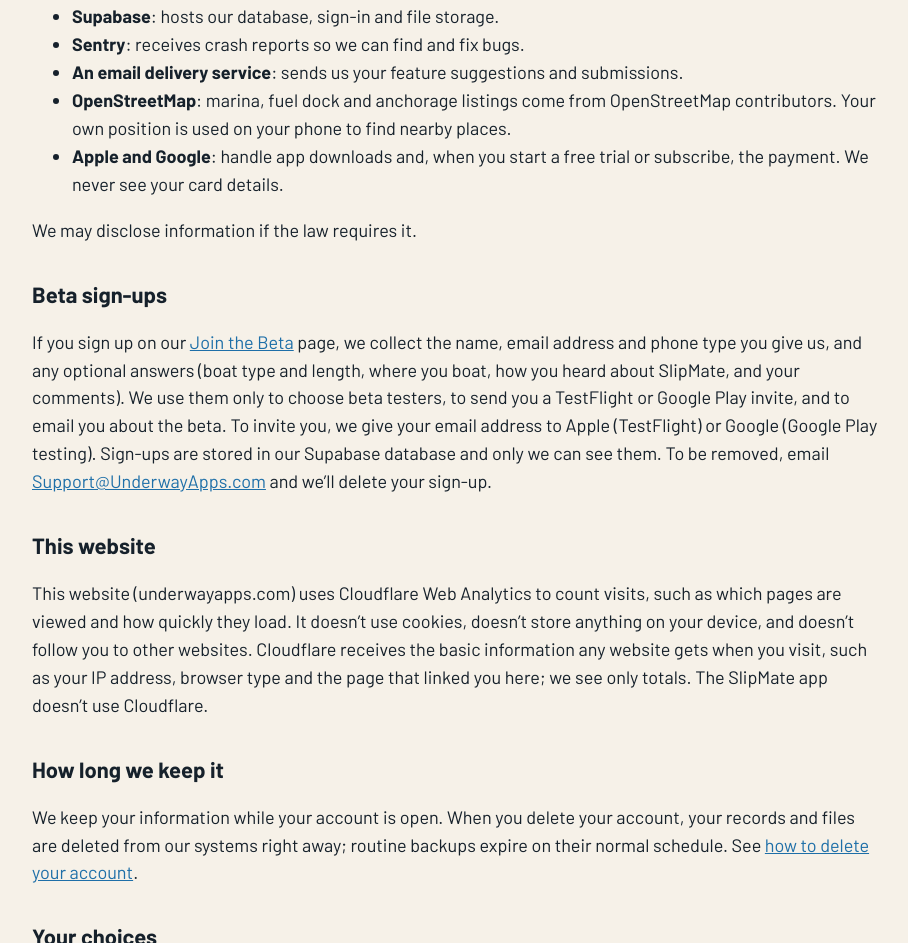
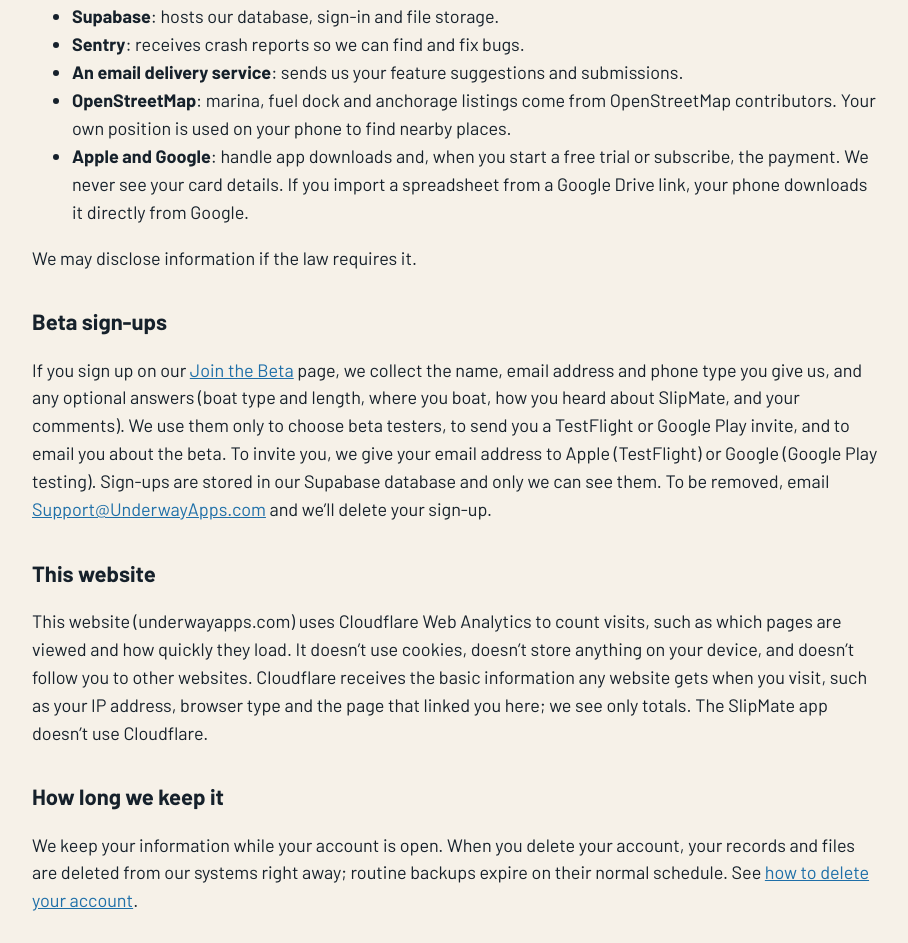
Before and after one commit to RoyStiles/underway-website, a website: page site/privacy.html in a window 1280 px wide. Shown: the part 1525-2468 px from the top of the page, without its empty margins (184-1092 px from the left). Drawn offline with Linux system fonts and the light colour scheme.

Commit message:
Privacy Policy: importing from a Google Drive link downloads directly from Google
Co-Authored-By: Claude Opus 5.5 <noreply@anthropic.com>

```diff
--- a/site/privacy.html
+++ b/site/privacy.html
@@ -275,7 +275,7 @@ footer .social svg .dot,footer .social svg .fill{fill:currentColor;stroke:none}
   <li><strong>Sentry</strong>: receives crash reports so we can find and fix bugs.</li>
   <li><strong>An email delivery service</strong>: sends us your feature suggestions and submissions.</li>
   <li><strong>OpenStreetMap</strong>: marina, fuel dock and anchorage listings come from OpenStreetMap contributors. Your own position is used on your phone to find nearby places.</li>
-  <li><strong>Apple and Google</strong>: handle app downloads and, when you start a free trial or subscribe, the payment. We never see your card details.</li>
+  <li><strong>Apple and Google</strong>: handle app downloads and, when you start a free trial or subscribe, the payment. We never see your card details. If you import a spreadsheet from a Google Drive link, your phone downloads it directly from Google.</li>
 </ul>
 <p>We may disclose information if the law requires it.</p>
 
```
Also changed, not shown: pages/privacy.html (+1 -1 lines).
